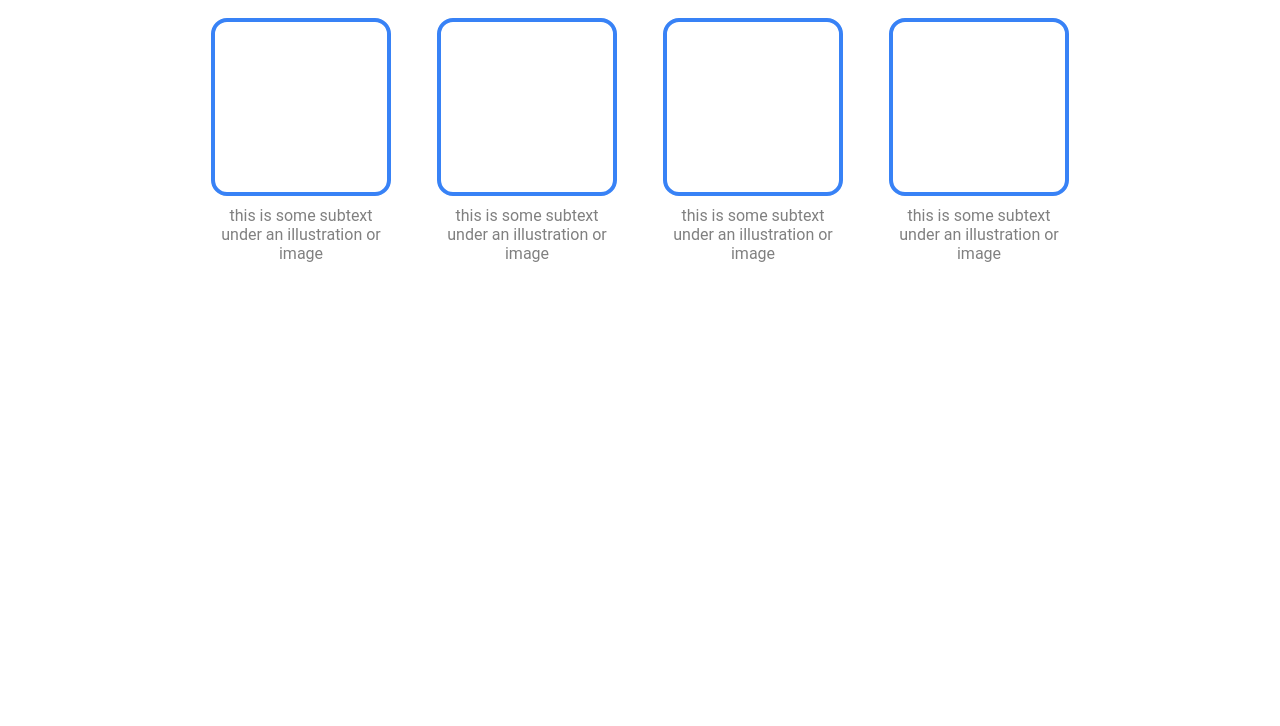
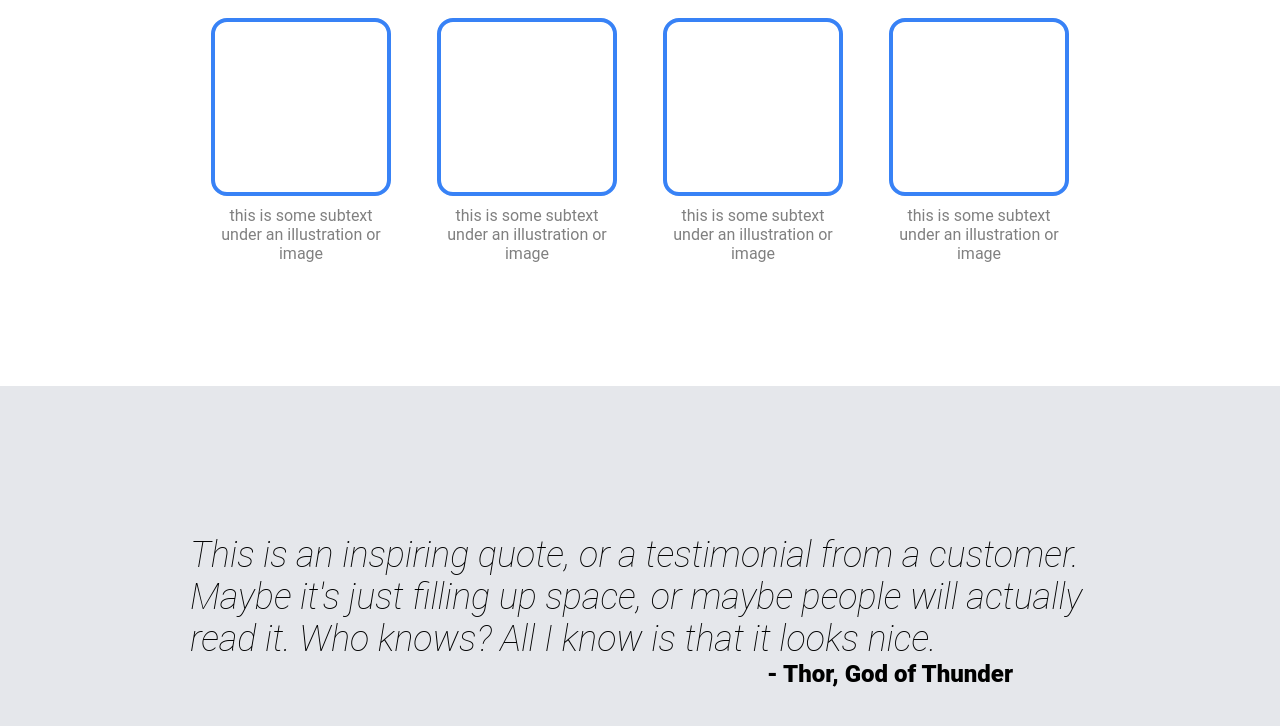
Before and after one commit to Mon711/odin-website-1, a plain HTML site: page index.html in a window 1280 px wide. Shown: the part 652-1378 px from the top of the page. Before the commit the page ends 1038 px from the top, so only its background shows below. Drawn offline with Linux system fonts and the light colour scheme.

Commit message:
Add and style quote section

```diff
--- a/index.html
+++ b/index.html
@@ -7,6 +7,7 @@
     <link rel="stylesheet" href="style.css">
 </head>
 <body>
+    <!-- Navbar -->
     <div class="navbar">
         <div class="logo">
             Header Logo
@@ -19,6 +20,8 @@
             </ul>
         </div>
     </div>
+
+    <!-- Hero Section -->
     <div class="hero">
         <div class="sec-one">
             <div class="hero-main-text">
@@ -35,6 +38,8 @@
             </div>
         </div>
     </div>
+
+    <!-- Information Section -->
     <div class="information">
         <div class="info-header">
             Some random information
@@ -80,5 +85,16 @@
             </div>
         </div>
     </div>
+
+    <!-- Quote -->
+     <div class="quote">
+        <div class="quote-text">
+            This is an inspiring quote, or a testimonial from a customer. Maybe it's just filling up space, or maybe people will actually read it. Who knows? All I know is that it looks nice.
+        </div>
+        <div class="quote-source">
+            - Thor, God of Thunder
+        </div>
+     </div>
+
 </body>
 </html>
--- a/style.css
+++ b/style.css
@@ -121,3 +121,27 @@ body {
     margin-top: 10px;
     color: grey;
 }
+
+/* ------------ Quotation ------------ */
+
+.quote {
+    background-color: #e5e7eb;
+    height: 450px;
+    display: flex;
+    flex-direction: column;
+    justify-content: center;
+    align-items: center;
+}
+
+.quote-text {
+    max-width: 900px;
+    font-size: 36px;
+    font-style: italic;
+    font-weight: lighter;
+}
+
+.quote-source {
+    margin-left: 500px;
+    font-weight: 900;
+    font-size: 24px;
+}
```
